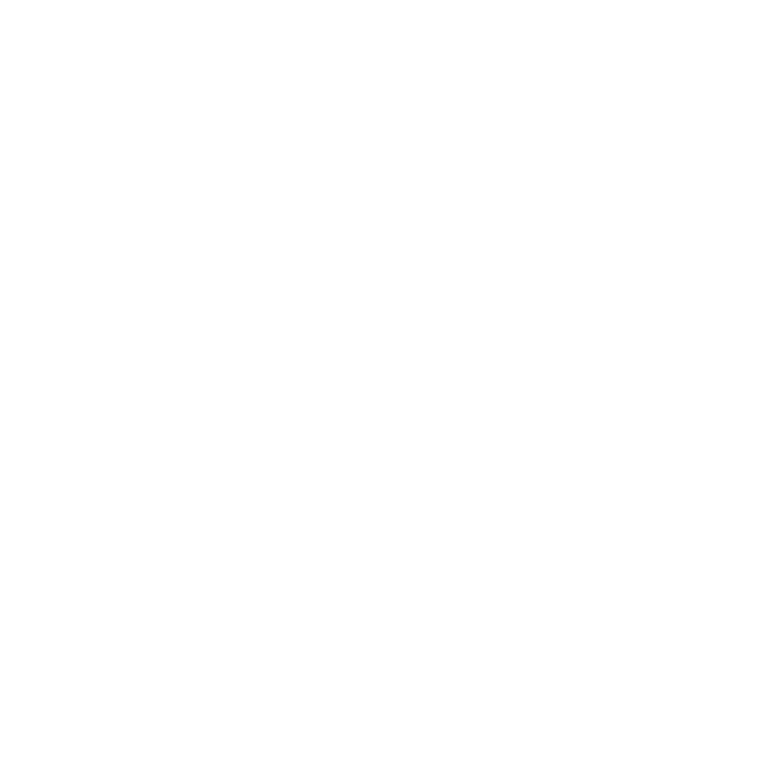
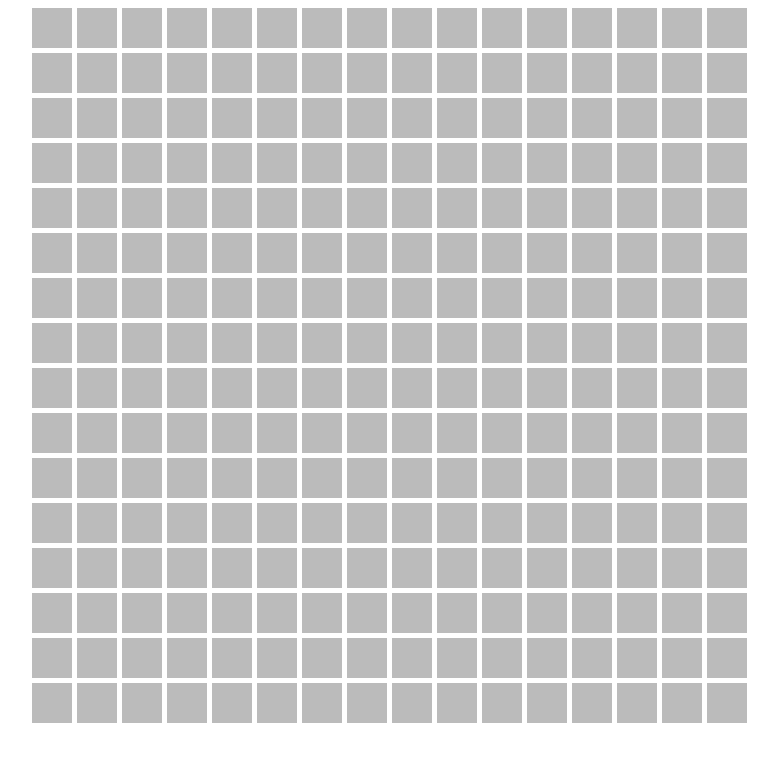
Before and after one commit to NickJuneau/etch-a-sketch, a plain HTML site: page index.html in a window 1280 px wide. Shown: the whole page, without its empty margins (251-1029 px from the left). Drawn offline with Linux system fonts and the light colour scheme.

Commit message:
Completed the 16x16 grid

```diff
--- a/index.html
+++ b/index.html
@@ -7,7 +7,7 @@
     <link rel="stylesheet" href="style.css">
 </head>
 <body>
-
+    <div class="grid-container"></div>
 
     <script src="main.js"></script>
 </body>
--- a/main.js
+++ b/main.js
@@ -0,0 +1,12 @@
+const gridContainer = document.querySelector(".grid-container")
+
+for(let i=0; i<16; i++){
+    const colBox = document.createElement("div");
+    colBox.classList.add("col-container");
+    gridContainer.appendChild(colBox)
+    for(let x=0; x<16; x++){
+        const box =  document.createElement("div");
+        box.classList.add("box")
+        colBox.appendChild(box);
+    }
+}
--- a/style.css
+++ b/style.css
@@ -0,0 +1,18 @@
+.grid-container {
+    display: flex;
+    flex-direction: column;
+    gap: 5px;
+    align-items: center;
+}
+
+.col-container  {
+    display: flex;
+    flex-direction: row;
+    gap: 5px;
+}
+
+.box {
+    background-color: rgb(187, 187, 187);
+    width: 40px;
+    height: 40px;
+}
```
